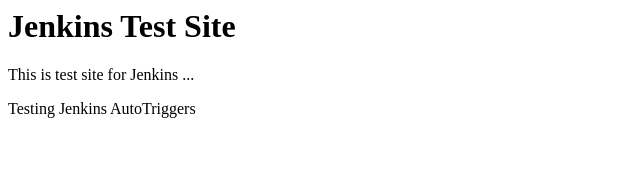
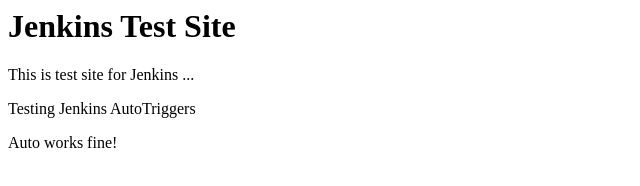
Before and after one commit to digitalnerd/jenkins_test, a plain HTML site: page index.html in a window 1280 px wide. Shown: the whole page, without its empty margins (0-640 px from the left). Drawn offline with Linux system fonts and the light colour scheme.

Commit message:
second commit

```diff
--- a/index.html
+++ b/index.html
@@ -3,5 +3,6 @@
 <h1>Jenkins Test Site</h1>
 <p>This is test site for Jenkins ...</p>
 <p>Testing Jenkins AutoTriggers</p>
+<p>Auto works fine!</p>
 </body>
 </html>
```
